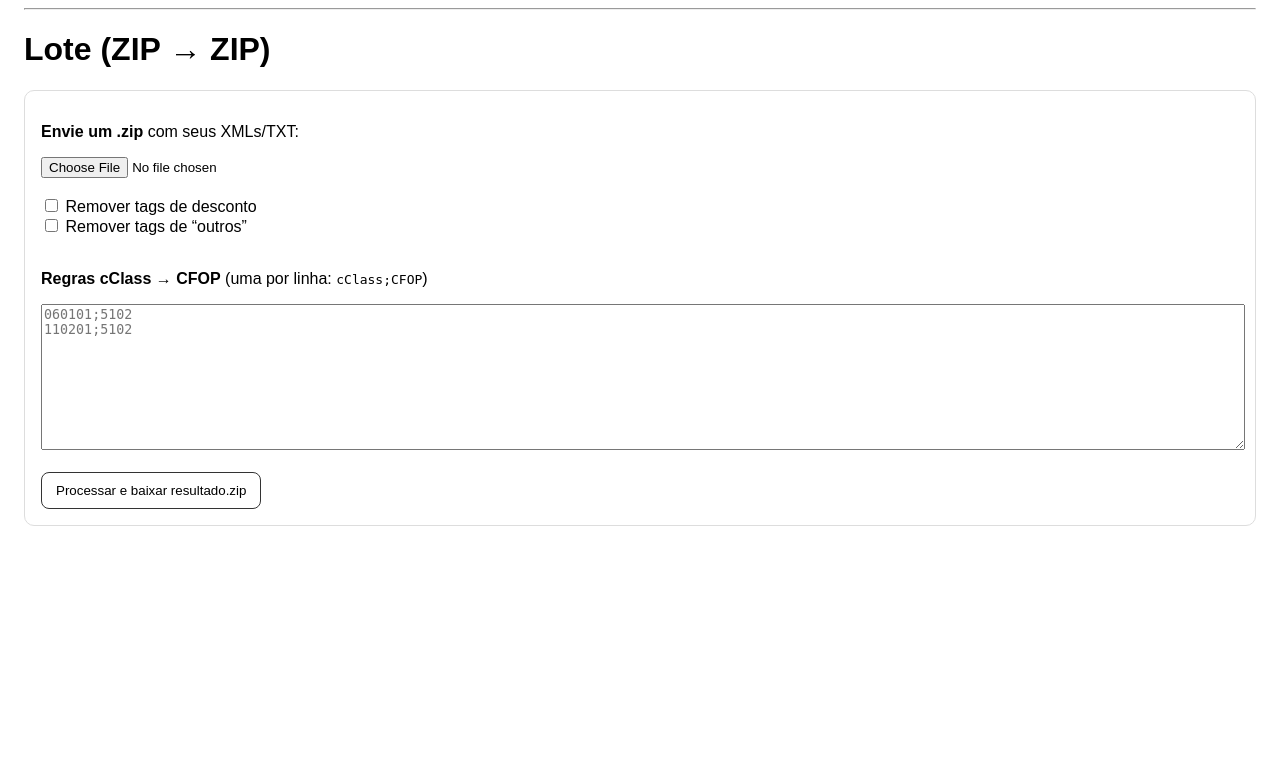
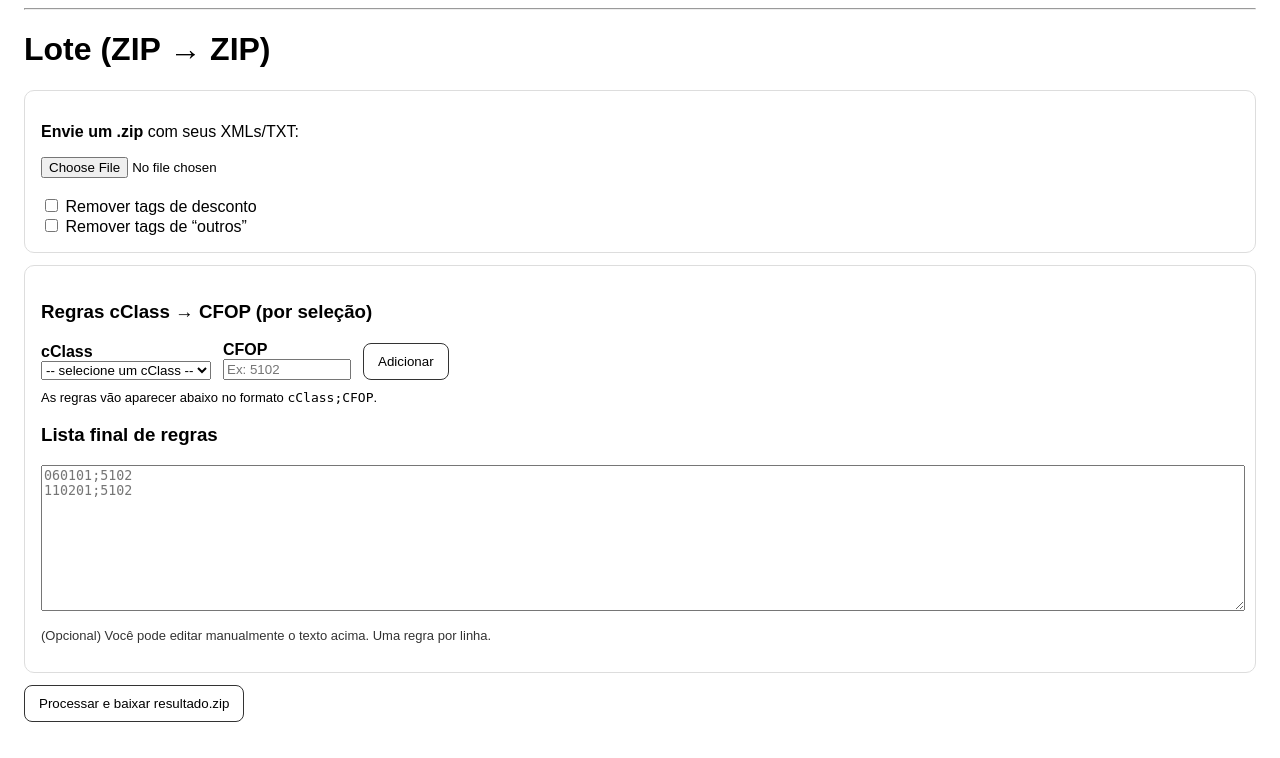
Before and after one commit to wriellgamaoliveira-pixel/troca-xml-web, a Flask app: page /lote in a window 1280 px wide. Shown: the part 42-800 px from the top of the page. Run offline with Flask 3, Linux system fonts and the light colour scheme.

Commit message:
Update lote.html
Signed-off-by: Wriell <wriellgamaoliveira@gmail.com>

```diff
--- a/templates/lote.html
+++ b/templates/lote.html
@@ -1,20 +1,89 @@
 {% extends "base.html" %}
 {% block content %}
+
 <h1>Lote (ZIP → ZIP)</h1>
 
-<div class="card">
-  <form action="/lote/processar" method="post" enctype="multipart/form-data">
+<form action="/lote/processar" method="post" enctype="multipart/form-data">
+
+  <div class="card">
     <p><b>Envie um .zip</b> com seus XMLs/TXT:</p>
     <input type="file" name="zip_xmls" accept=".zip" required><br><br>
 
     <label><input type="checkbox" name="remover_desconto"> Remover tags de desconto</label><br>
-    <label><input type="checkbox" name="remover_outros"> Remover tags de “outros”</label><br><br>
+    <label><input type="checkbox" name="remover_outros"> Remover tags de “outros”</label><br>
+  </div>
 
-    <p><b>Regras cClass → CFOP</b> (uma por linha: <code>cClass;CFOP</code>)</p>
-    <textarea name="regras_cclass_cfop" placeholder="060101;5102&#10;110201;5102"></textarea>
+  <div class="card">
+    <h3>Regras cClass → CFOP (por seleção)</h3>
 
-    <br><br>
-    <button class="btn" type="submit">Processar e baixar resultado.zip</button>
-  </form>
-</div>
+    <div style="display:flex; gap:12px; flex-wrap:wrap; align-items:end;">
+      <div>
+        <label><b>cClass</b></label><br>
+        <select id="cclass_select">
+          <option value="">-- selecione um cClass --</option>
+          {% for item in cclass_lista %}
+            <option value="{{ item.code }}">{{ item.code }} - {{ item.desc }}</option>
+          {% endfor %}
+        </select>
+      </div>
+
+      <div>
+        <label><b>CFOP</b></label><br>
+        <input id="cfop_input" type="text" inputmode="numeric" placeholder="Ex: 5102"
+               maxlength="4" style="width:120px;">
+      </div>
+
+      <button class="btn" type="button" onclick="adicionarRegra()">Adicionar</button>
+    </div>
+
+    <p style="margin-top:10px; font-size: 13px;">
+      As regras vão aparecer abaixo no formato <code>cClass;CFOP</code>.
+    </p>
+
+    <h3>Lista final de regras</h3>
+    <textarea
+      id="regras_box"
+      name="regras_cclass_cfop"
+      placeholder="060101;5102&#10;110201;5102"
+      style="width:100%; min-height:140px;"
+    ></textarea>
+
+    <p style="font-size: 13px; opacity: 0.8;">
+      (Opcional) Você pode editar manualmente o texto acima. Uma regra por linha.
+    </p>
+  </div>
+
+  <button class="btn" type="submit">Processar e baixar resultado.zip</button>
+
+</form>
+
+<script>
+function adicionarRegra() {
+  const cclass = document.getElementById("cclass_select").value.trim();
+  const cfop = document.getElementById("cfop_input").value.trim();
+  const box = document.getElementById("regras_box");
+
+  if (!cclass) {
+    alert("Selecione um cClass.");
+    return;
+  }
+  if (!/^\d{4}$/.test(cfop)) {
+    alert("Informe um CFOP com 4 dígitos (ex: 5102).");
+    return;
+  }
+
+  const nova = `${cclass};${cfop}`;
+  const linhas = (box.value || "").split(/\r?\n/).map(x => x.trim()).filter(Boolean);
+
+  if (linhas.includes(nova)) {
+    alert("Essa regra já existe.");
+    return;
+  }
+
+  linhas.push(nova);
+  box.value = linhas.join("\n");
+  document.getElementById("cfop_input").value = "";
+}
+</script>
+
 {% endblock %}
```
